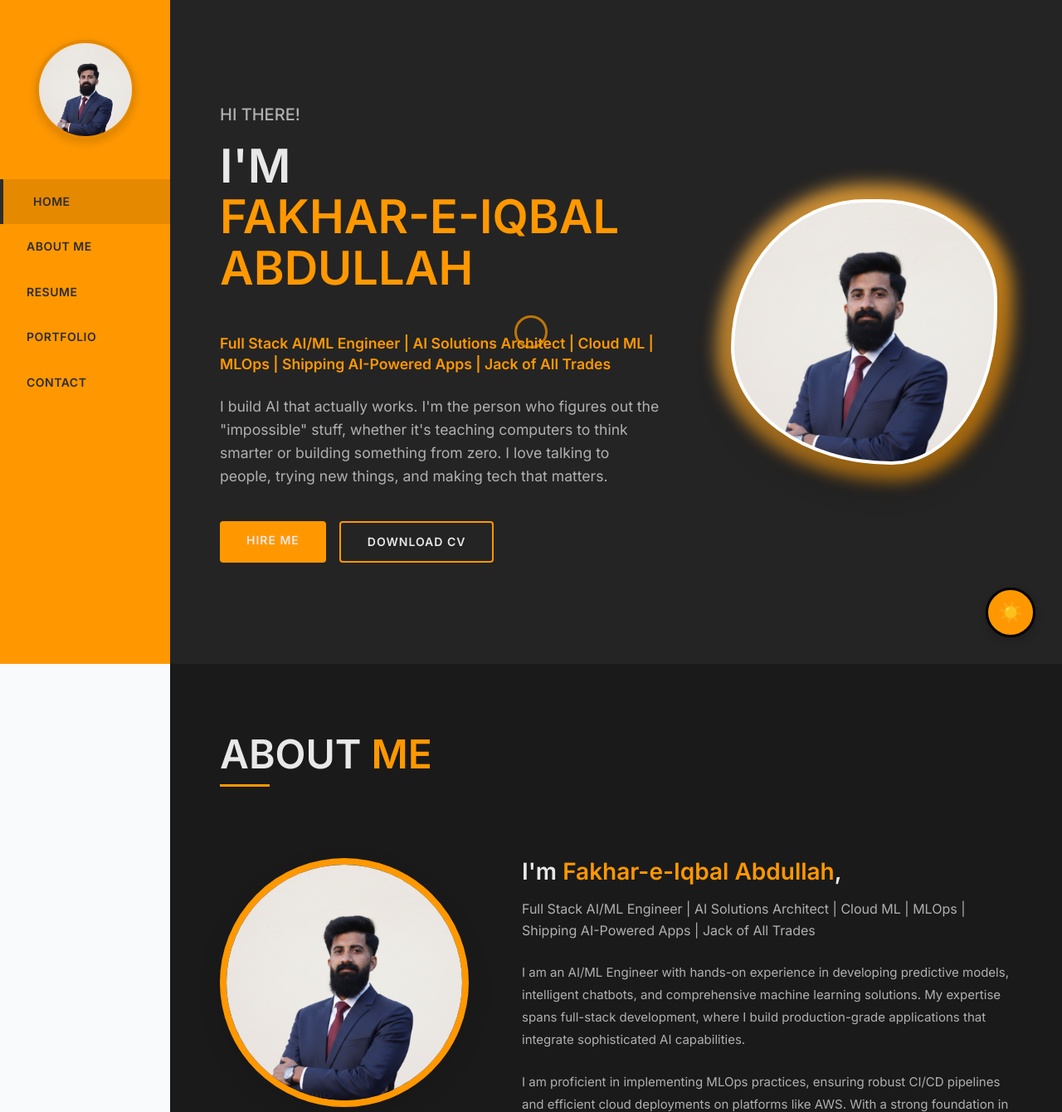
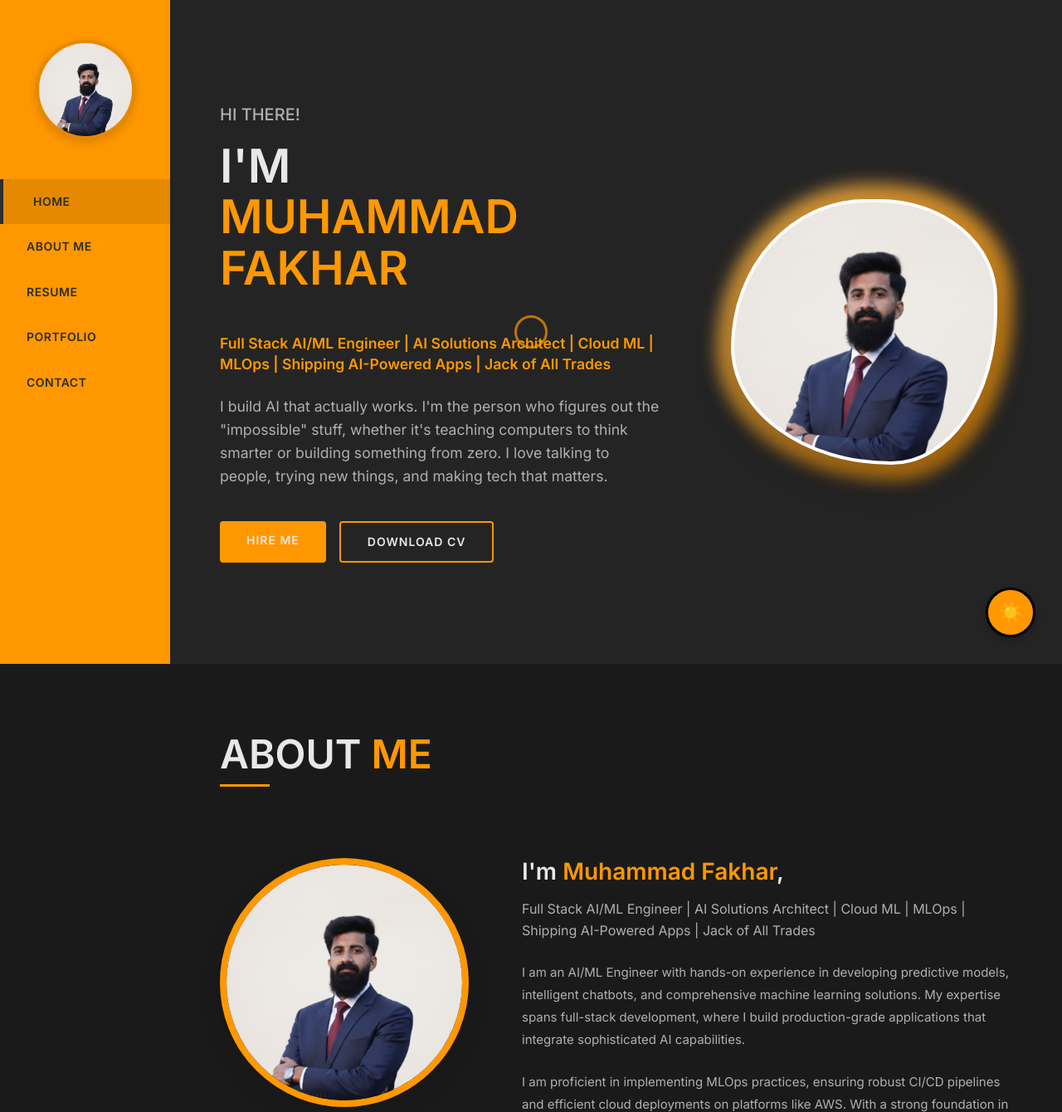
Before and after one commit to fakhar-iqbal/Fakhar-s_Portfolio, a React (Vite) app: page / in a window 1280 px wide. Shown: the top 1340 px of the page at 83% size. Built offline with nearby package versions, Linux system fonts and the light colour scheme.

Commit message:
dark mode def

```diff
--- a/components/About.tsx
+++ b/components/About.tsx
@@ -24,7 +24,7 @@ export const About: React.FC = () => {
           {/* Right Side - Content */}
           <div className="about-content">
             <h3 className="about-greeting">
-              I'm <span className="text-primary">Fakhar-e-Iqbal Abdullah</span>,
+              I'm <span className="text-primary">Muhammad Fakhar</span>,
             </h3>
             <p className="about-title">
               Full Stack AI/ML Engineer | AI Solutions Architect | Cloud ML | MLOps | Shipping AI-Powered Apps | Jack of All Trades
--- a/components/DarkModeToggle.tsx
+++ b/components/DarkModeToggle.tsx
@@ -4,8 +4,9 @@ export const DarkModeToggle: React.FC = () => {
   const [isDark, setIsDark] = useState(true);
 
   useEffect(() => {
-    // Check local storage for theme preference, default to dark
     const savedTheme = localStorage.getItem('theme');
+    const hasDarkMode = document.body.classList.contains('dark-mode');
+
     if (savedTheme === 'light') {
       setIsDark(false);
       document.body.classList.remove('dark-mode');
--- a/components/Hero.tsx
+++ b/components/Hero.tsx
@@ -12,7 +12,7 @@ export const Hero: React.FC = () => {
               HI THERE!
             </p>
             <h1 className="hero-name">
-              I'M <br></br><span className="text-primary">FAKHAR-E-IQBAL ABDULLAH</span>
+              I'M <br></br><span className="text-primary">MUHAMMAD FAKHAR</span>
             </h1>
           </div>
 
--- a/index.html
+++ b/index.html
@@ -79,10 +79,23 @@
   }
 }
 </script>
+    <script>
+        // Early theme initialization to prevent flash
+        (function () {
+            const savedTheme = localStorage.getItem('theme');
+            if (savedTheme === 'light') {
+                document.documentElement.classList.remove('dark-mode');
+                document.body.classList.remove('dark-mode');
+            } else {
+                document.documentElement.classList.add('dark-mode');
+                // Body might not be ready yet if script is in head, so we also do it on DOMContentLoaded or rely on the class already being there
+            }
+        })();
+    </script>
     <link rel="stylesheet" href="./index.css">
 </head>
 
-<body class="bg-slate-50 text-slate-900 font-sans antialiased selection:bg-slate-200 selection:text-slate-900">
+<body class="dark-mode font-sans antialiased selection:bg-slate-200 selection:text-slate-900">
     <div id="root"></div>
     <script type="module" src="./index.tsx"></script>
 </body>
```
